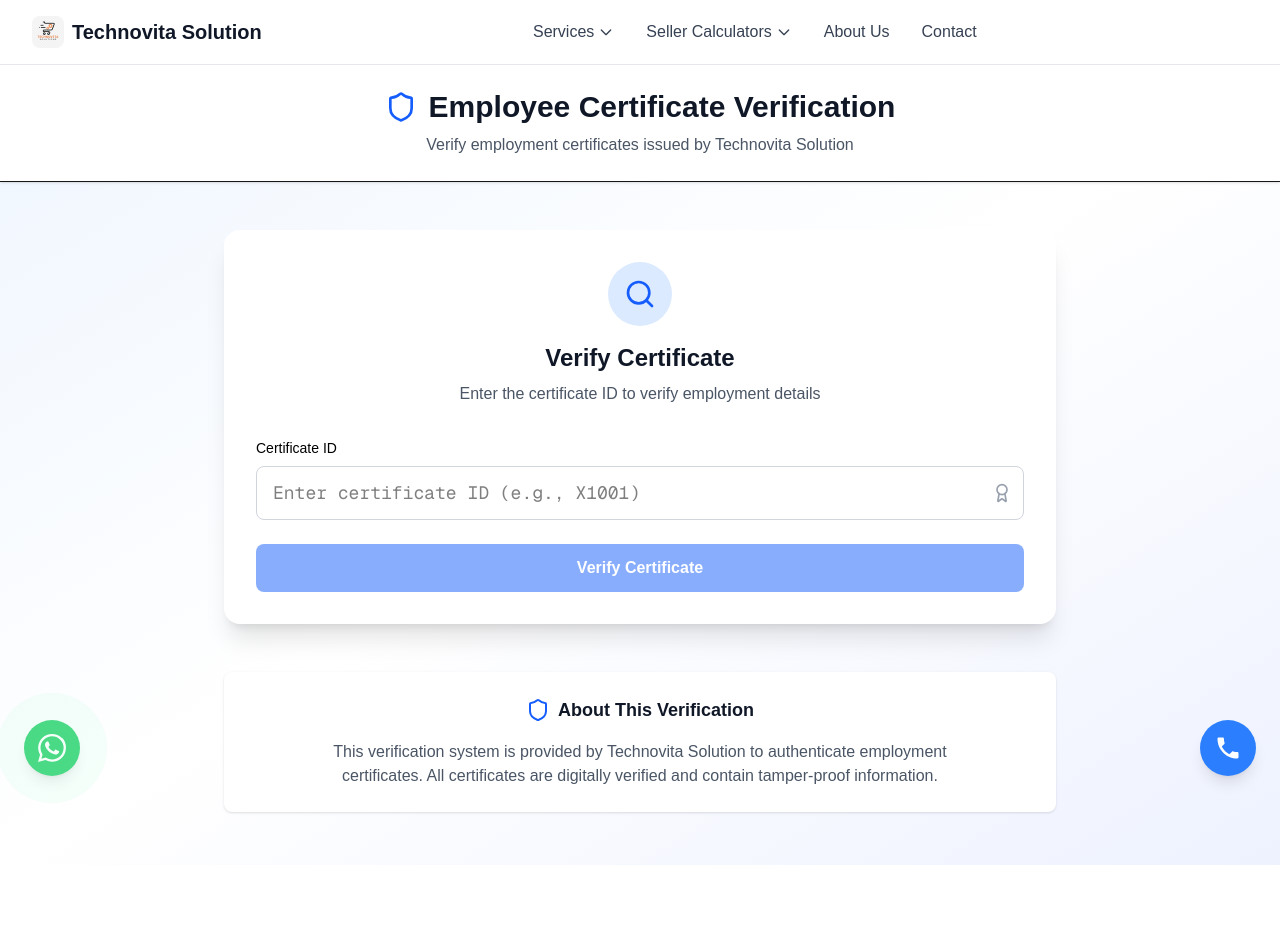
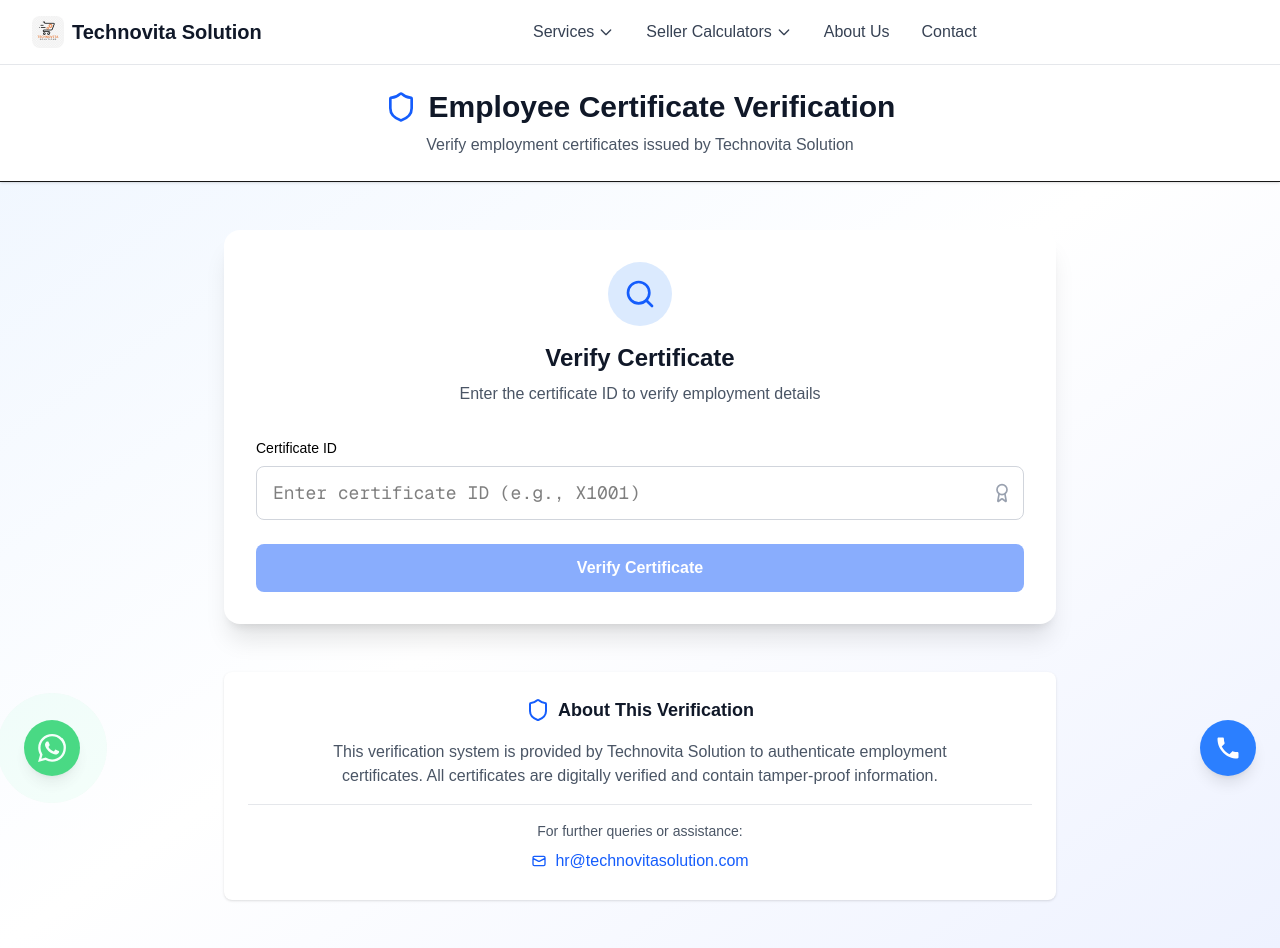
Before and after one commit to technovitaSolution/technovitacom, a Next.js app: page /employee-verification in a window 1280 px wide. Before the commit the page ends 865 px from the top, so only its background shows below. Built offline with nearby package versions, Linux system fonts and the light colour scheme.

Commit message:
added email

```diff
--- a/src/app/employee-verification/page.tsx
+++ b/src/app/employee-verification/page.tsx
@@ -253,10 +253,22 @@
               <Shield className="h-6 w-6 text-blue-600" />
               <h3 className="text-lg font-semibold text-gray-900">About This Verification</h3>
             </div>
-            <p className="text-gray-600 max-w-2xl mx-auto">
+            <p className="text-gray-600 max-w-2xl mx-auto mb-4">
               This verification system is provided by Technovita Solution to authenticate employment certificates.
               All certificates are digitally verified and contain tamper-proof information.
             </p>
+            <div className="border-t border-gray-200 pt-4">
+              <p className="text-sm text-gray-600 mb-2">For further queries or assistance:</p>
+              <a
+                href="mailto:hr@technovitasolution.com"
+                className="inline-flex items-center space-x-2 text-blue-600 hover:text-blue-700 font-medium transition-colors duration-200"
+              >
+                <svg className="w-4 h-4" fill="none" stroke="currentColor" viewBox="0 0 24 24">
+                  <path strokeLinecap="round" strokeLinejoin="round" strokeWidth={2} d="M3 8l7.89 4.26a2 2 0 002.22 0L21 8M5 19h14a2 2 0 002-2V7a2 2 0 00-2-2H5a2 2 0 00-2 2v10a2 2 0 002 2z" />
+                </svg>
+                <span>hr@technovitasolution.com</span>
+              </a>
+            </div>
           </div>
         </div>
       </div>
```
